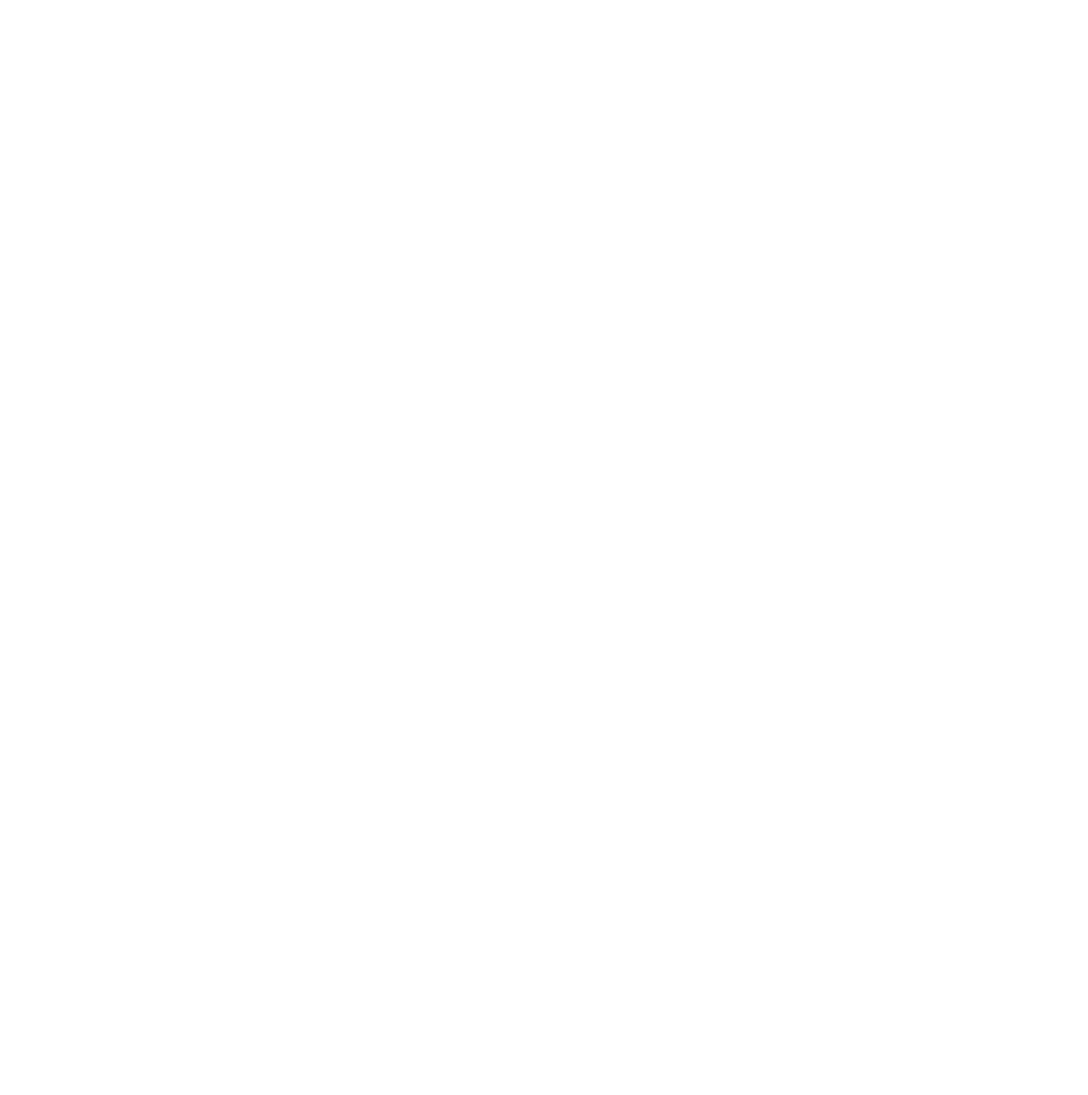
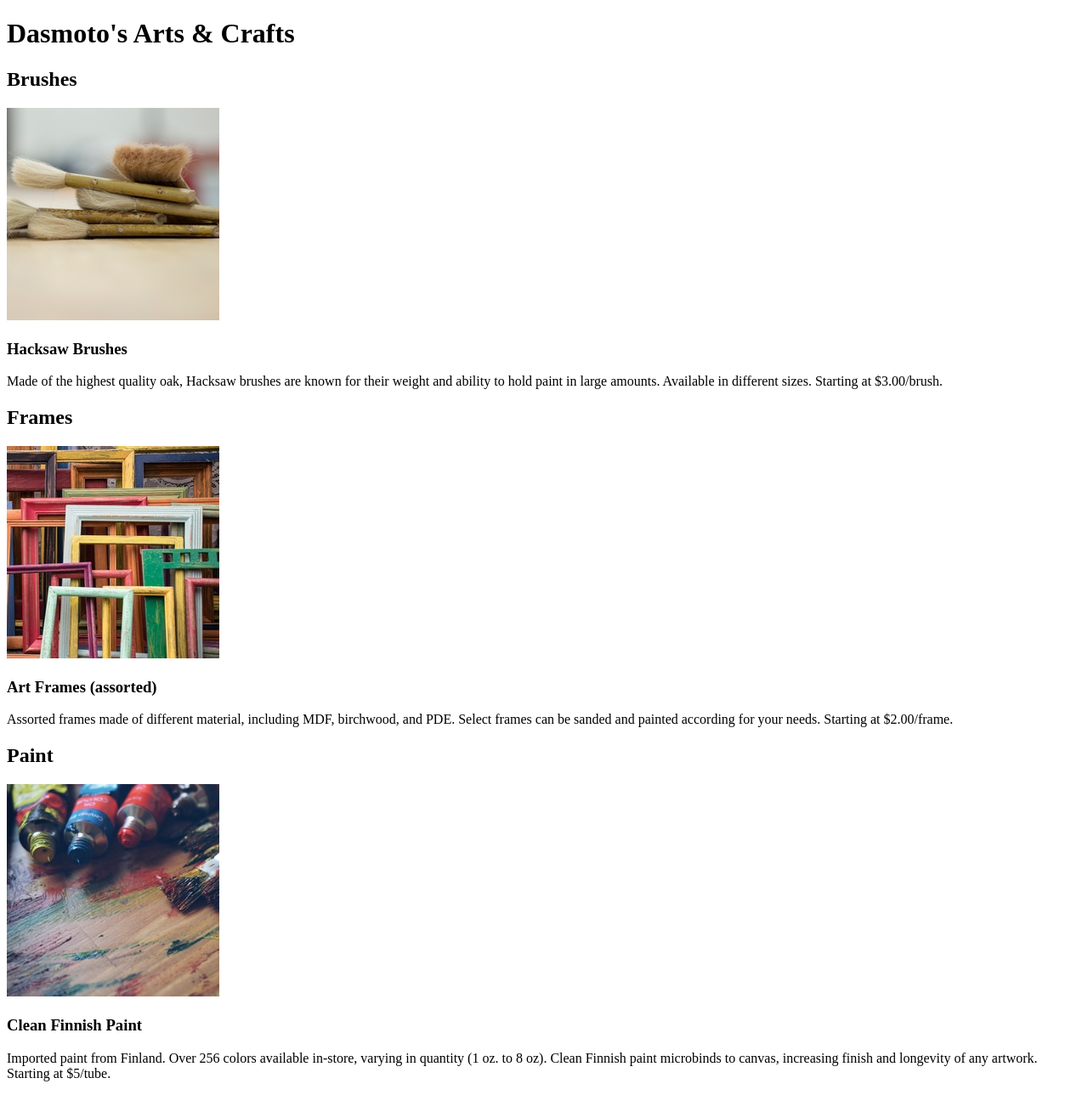
Before and after one commit to MattOwen1996/Arts, a plain HTML site: page index.html in a window 1280 px wide. Shown: the whole page at 85% size. Before the commit the page ends 800 px from the top, so only its background shows below. Drawn offline with Linux system fonts and the light colour scheme.

Commit message:
Added the html. Now ready to style with css

```diff
--- a/index.html
+++ b/index.html
@@ -2,7 +2,40 @@
 <html>
   <head>
     <meta charset="UTF-8">
+    <link rel="stylesheet" href="./Resources/CSS/arts.css" type="text/css">
     <title>Arts and Crafts</title>
   </head>
-  <body></body>
+  <body>
+    <div>
+      <h1>Dasmoto's Arts & Crafts</h1>
+    </div>
+    <div>
+      <div>
+        <h2>Brushes</h2>
+      </div>
+      <img src="./Resources/Images/hacksaw.jpeg" />
+      <h3>Hacksaw Brushes</h3>
+      <p>Made of the highest quality oak, Hacksaw brushes are known for their
+         weight and ability to hold paint in large amounts.
+         Available in different sizes. <span>Starting at $3.00/brush.</span></p>
+    </div>
+    <div>
+      <div>
+        <h2>Frames</h2>
+      </div>
+      <img src="./Resources/Images/frames.jpeg" />
+      <h3>Art Frames (assorted)</h3>
+      <p>Assorted frames made of different material, including MDF, birchwood, and PDE.
+      Select frames can be sanded and painted according for your needs. <span>Starting at $2.00/frame.</span></p>
+    </div>
+    <div>
+      <div>
+        <h2>Paint</h2>
+      </div>
+      <img src="./Resources/Images/finnish.jpeg" />
+      <h3>Clean Finnish Paint</h3>
+      <p>Imported paint from Finland. Over 256 colors available in-store, varying in quantity (1 oz. to 8 oz).
+      Clean Finnish paint microbinds to canvas, increasing finish and longevity of any artwork. <span>Starting at $5/tube.</span></p>
+    </div>
+  </body>
 </html>
```
